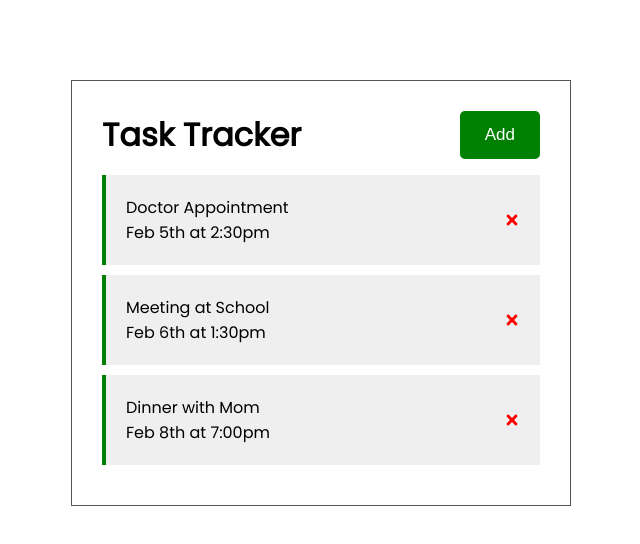
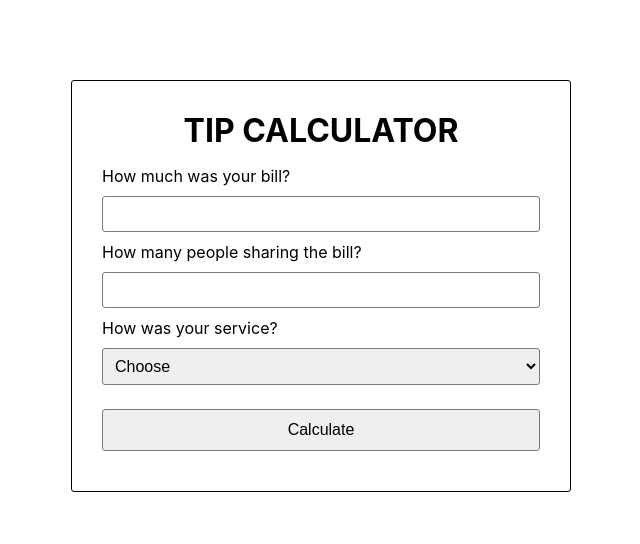
Before and after one commit to joangavelan/building-react-projects, a React (Create React App) app: page / in a window 1280 px wide. Shown: the top 544 px of the page, without its empty margins (319-959 px from the left). Built offline with nearby package versions, Linux system fonts and the light colour scheme.

Commit message:
main functionality working

```diff
--- a/src/App.js
+++ b/src/App.js
@@ -1,11 +1,11 @@
 import React from 'react'
 import './index.css'
-import TaskTracker from './task-tracker/Task-Tracker';
+import TipCalculator from './tip-calculator/Tip-Calculator';
 
 function App() {
   return (
     <div className="App">
-      <TaskTracker />
+      <TipCalculator />
     </div>
   );
 }
--- /dev/null
+++ b/src/tip-calculator/Feedback.js
@@ -0,0 +1,12 @@
+import { FaTimes } from 'react-icons/fa'
+
+function Feedback(props) {
+  return (
+    <div className="feedback">
+      <p>Message</p>
+      <FaTimes />
+    </div>
+  );
+}
+
+export default Feedback
--- /dev/null
+++ b/src/tip-calculator/Form.js
@@ -0,0 +1,44 @@
+import React, { useState } from 'react'
+
+const Form = ({getResults}) => {
+  const [bill, setBill] = useState('');
+  const [share, setShare] = useState('');
+  const [rate, setRate] = useState('');
+
+  const handleSubmit = (e) => {
+    e.preventDefault();
+
+    getResults(bill, share, rate);
+
+    console.log(bill, share, rate);
+
+    // setBill('');
+    // setShare('');
+    // setRate('');
+  }
+
+  return (
+    <form onSubmit={handleSubmit}>
+      <div>
+        <label>How much was your bill?</label>
+        <input type="number" value={bill} onChange={(e) => setBill(e.target.value)}/>
+      </div>
+      <div>
+        <label>How many people sharing the bill?</label>
+        <input type="number" value={share} onChange={(e) => setShare(e.target.value)}/>
+      </div>
+      <div>
+        <label>How was your service?</label>
+        <select value={rate} onChange={(e) => setRate(e.target.value)}>
+          <option value="">Choose</option>
+          <option value="20">Great 20%</option>
+          <option value="10">Good 10%</option>
+          <option value="2">Bad 2%</option>
+        </select>
+      </div>
+      <input type="submit" value="Calculate"></input>
+    </form>
+  )
+}
+
+export default Form
--- /dev/null
+++ b/src/tip-calculator/Results.js
@@ -0,0 +1,13 @@
+import React from 'react'
+
+const Results = ({results}) => {
+  return (
+    <div className="results">
+      <p>Tip amount: $ {results.tip}</p>
+      <p>Total amount: $ {results.total}</p>
+      <p>Each person owes: $ {results.each}</p>
+    </div>
+  )
+}
+
+export default Results
--- /dev/null
+++ b/src/tip-calculator/Tip-Calculator.css
@@ -0,0 +1,54 @@
+.tip-calculator {
+  width: 500px;
+  border: 1px solid black;
+  padding: 30px;
+  margin: 5rem auto;
+  border-radius: 3px;
+}
+
+h1 {
+  text-align: center;
+  margin-bottom: 1rem;
+}
+
+.feedback {
+  display: flex;
+  justify-content: space-between;
+  background-color: #f8d7da;
+  color: #721c24;
+  border-radius: 3px;
+  padding: 10px 15px;
+}
+
+.feedback svg {
+  cursor: pointer;
+}
+
+form {
+  margin-top: 1rem;
+}
+
+input,
+select {
+  display: block;
+  width: 100%;
+  font-size: 1rem;
+  padding: 8px;
+  margin: 10px 0;
+  outline: 0;
+  border: 1px solid rgb(124, 122, 122);
+  border-radius: 3px;
+}
+
+input[type="submit"] {
+  margin-top: 1.5rem;
+  cursor: pointer;
+  padding: 11px;
+}
+
+.results {
+  text-align: center;
+  line-height: 1.7;
+  font-size: 1.4rem;
+  margin-top: 1rem;
+}
--- /dev/null
+++ b/src/tip-calculator/Tip-Calculator.js
@@ -0,0 +1,39 @@
+import React, { useState } from 'react'
+import Feedback from './Feedback'
+import Form from './Form'
+import Results from './Results'
+import './Tip-Calculator.css'
+
+const TipCalculator = () => {
+  const [feedback, setFeedback] = useState('');
+  const [results, setResults] = useState(null);
+
+  const getResults = (bill, share, rate) => {
+    bill = parseFloat(bill);
+    share = parseFloat(share);
+    rate = parseFloat(rate);
+
+    const tip = ((bill * rate) / 100);
+    const total = tip + bill;
+    const each = (total / share);
+
+    const results = {
+      tip: tip.toFixed(2),
+      total: total.toFixed(2),
+      each: each.toFixed(2)
+    }
+
+    setResults(results);
+  }
+
+  return (
+    <div className="tip-calculator">
+      <h1>TIP CALCULATOR</h1>
+      {feedback && <Feedback />}
+      <Form getResults={getResults}/>
+      {results && <Results results={results}/>}
+    </div>
+  )
+}
+
+export default TipCalculator
```
Also changed, not shown: src/tip-calculator/Button.js (added), src/tip-calculator/Loading.js (added).
